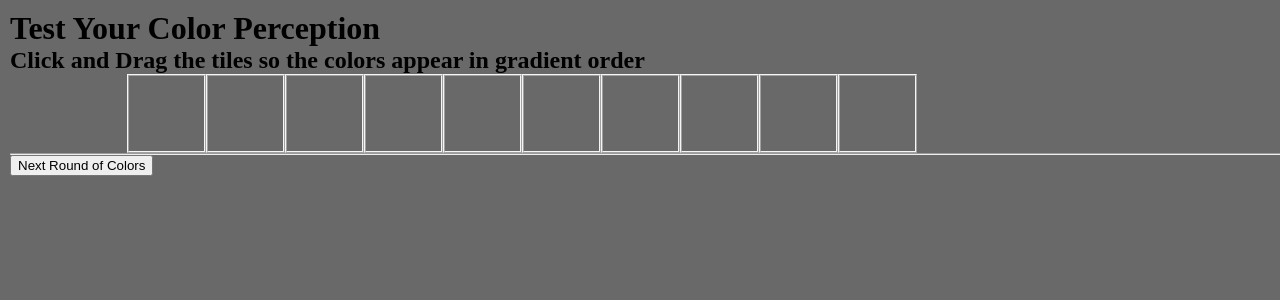
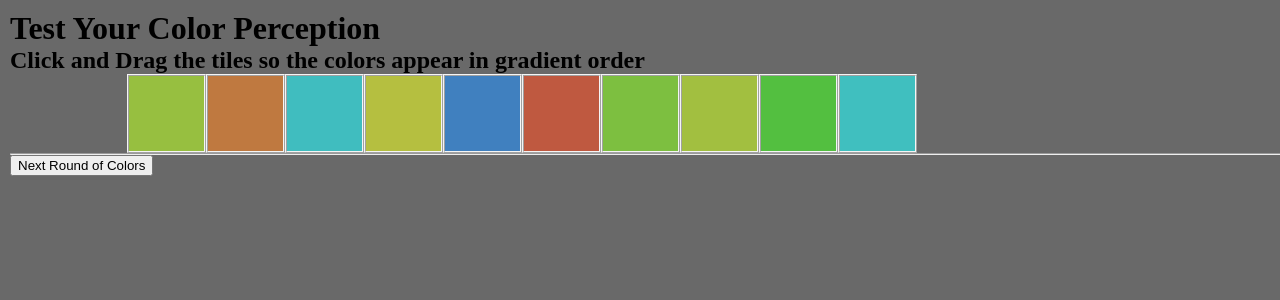
Before and after one commit to echos-echo/i-see-hue, a React (Create React App) app: page / in a window 1280 px wide. Shown: the top 300 px of the page. Built offline with nearby package versions, Linux system fonts and the light colour scheme.

Commit message:
attempt 4 at react-beautiful-dnd: styles working now. need to persist the drop functionality

```diff
--- a/src/components/GameRow.js
+++ b/src/components/GameRow.js
@@ -15,7 +15,7 @@ function GameRow() {
     }, [colors, dispatch]);
 
     return (
-        <DragDropContext id='play' onDragEnd={() => {}}>
+        <DragDropContext id='play' onDragEnd={() => {console.log('drag ended')}}>
             <Droppable droppableId='game-row' direction='horizontal'>
                 {provided => (
                     <div {...provided.droppableProps} ref = {provided.innerRef} id='game-row'>
@@ -23,7 +23,7 @@ function GameRow() {
                         <div key={color.toString()}>
                         <Draggable draggableId={color.toString()} index={index}>
                             {provided => (
-                                <SingleTile id={color.toString()} style={{backgroundColor: `hsl(${color}, 50%, 50%)`}} innerRef={provided.innerRef} provided={provided} color={color}/>
+                                <SingleTile id={color} style={{backgroundColor: `hsl(${color}, 50%, 50%)`}} innerRef={provided.innerRef} provided={provided} color={color}/>
                             )}
                         </Draggable>
                         {provided.placeholder}
--- a/src/components/SingleTile.js
+++ b/src/components/SingleTile.js
@@ -2,12 +2,18 @@ import React from "react";
 
 function SingleTile(props) {
     const [tileColor, setTileColor] = React.useState(props.color);
+    const miscProps = {
+        ...props.provided.draggableProps,
+        style: {
+            backgroundColor: `hsl(${props.color}, 50%, 50%)`,
+            ...props.provided.draggableProps.style
+        }}
     return (
                 <div
                 className="tile"
                 style={{backgroundColor: `hsl(${props.color}, 50%, 50%)`}}
                 id={tileColor}
-                {...props.provided.draggableProps}
+                {...miscProps}
                 {...props.provided.dragHandleProps}
                 ref={props.innerRef}>
                 </div>
```
